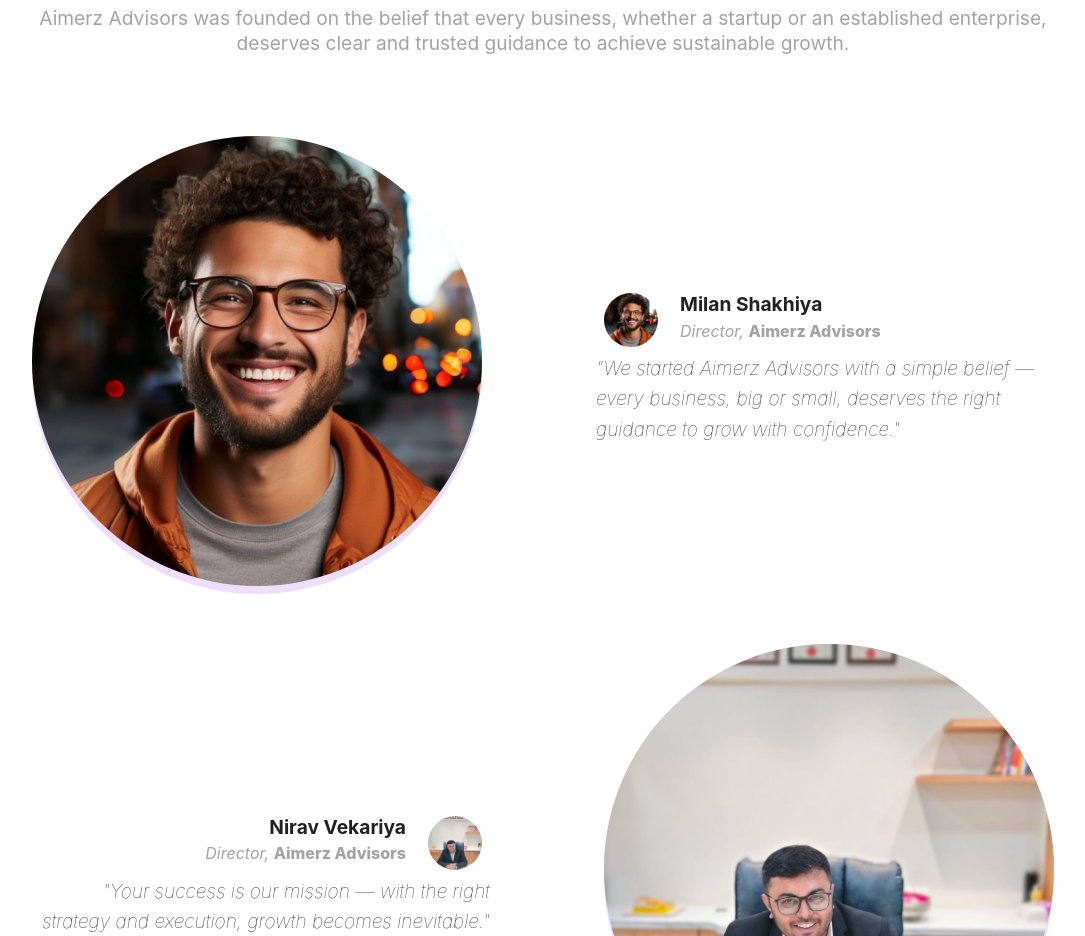
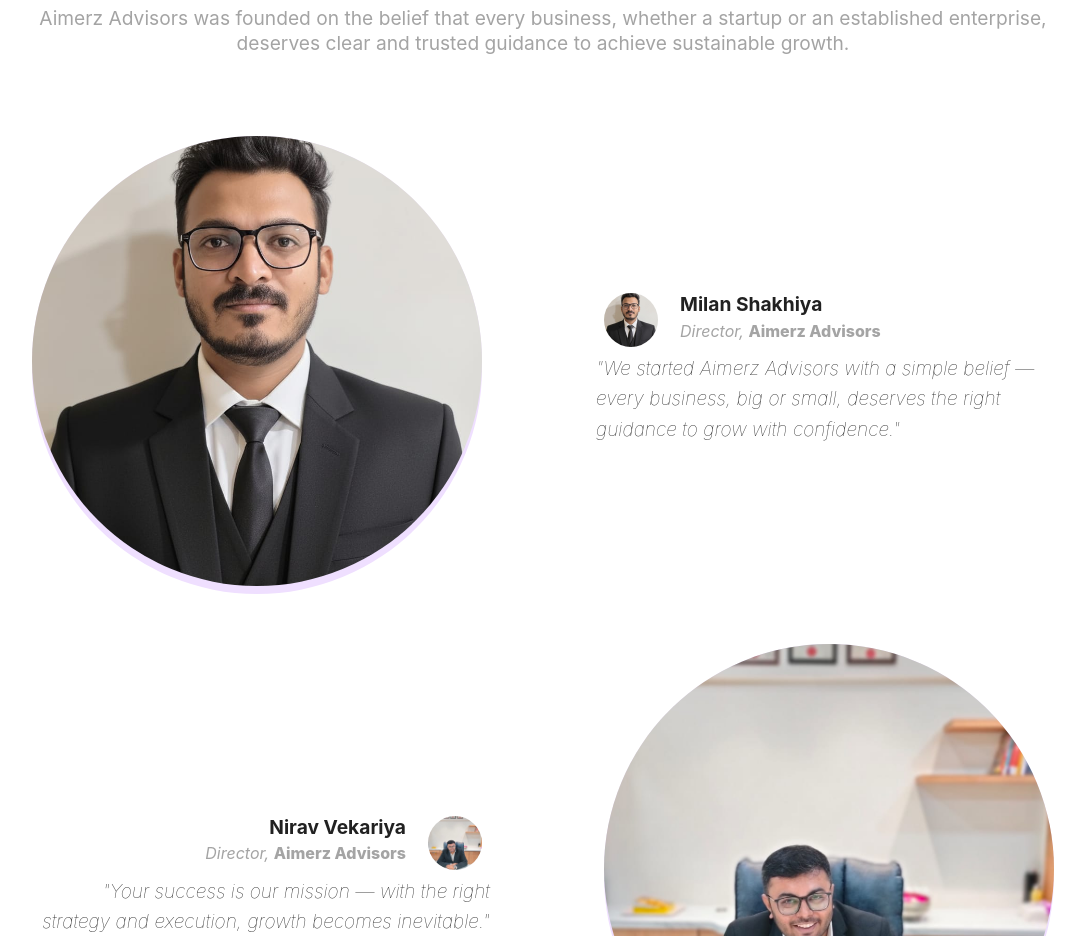
Before and after one commit to bhargav-13/aimerz-adviser, a React (Create React App) app: page /about in a window 1280 px wide. Shown: the part 2343-3279 px from the top of the page, without its empty margins (97-1182 px from the left). Built offline with nearby package versions, Linux system fonts and the light colour scheme; the HTML template or start-up script is replaced by a standard one.

Commit message:
Update image sources in About page and adjust CSS for story photo

```diff
--- a/src/pages/About.css
+++ b/src/pages/About.css
@@ -839,7 +839,7 @@
 .story-content + .story-content { margin-top: 50px; }
 .story-photo { position: relative; width: 450px; aspect-ratio: 1 / 1; }
 .story-photo::before { content: ''; position: absolute; inset: 0; border-radius: 9999px; background: #EFDFFF; z-index: 0; }
-.story-photo img { position: relative; z-index: 1; width: 100%; height: 100%; border-radius: 9999px; object-fit: cover; border: none; outline: none; box-shadow: none; }
+.story-photo img { position: relative; z-index: 1; width: 100%; height: 100%; border-radius: 9999px; object-fit: cover; border: none; outline: none; box-shadow: none;  }
 
 .story-quote, .story-quote--first, .story-quote--second { display: flex; flex-direction: column; gap: 18px; justify-content: center; margin-left: -100px;}
 .quote-header, .quote-header--first, .quote-header--second { display: flex; align-items: center; gap: 14px; }
--- a/src/pages/About.js
+++ b/src/pages/About.js
@@ -154,12 +154,12 @@ const About = () => {
 
             <div className="story-content story-content--first">
               <div className="story-photo">
-                <img src="/image.png" alt="Founder portrait" />
+                <img src="WhatsApp Image 2025-11-21 at 21.41.11_8daf4eff.jpg" alt="Founder portrait" />
               </div>
 
               <div className="story-quote story-quote--first">
                 <div className="quote-header quote-header--first">
-                  <img className="quote-avatar quote-avatar--first" src="/image.png" alt="Milan Shakhiya" />
+                  <img className="quote-avatar quote-avatar--first" src="/WhatsApp Image 2025-11-21 at 21.41.11_8daf4eff.jpg" alt="Milan Shakhiya" />
                   <div className="quote-meta quote-meta--first">
                     <div className="quote-name quote-name--first">Milan Shakhiya</div>
                     <div className="quote-role quote-role--first"><i>Director,</i> <span>Aimerz Advisors</span></div>
```
Also changed, not shown: public/WhatsApp Image 2025-11-21 at 21.41.11_8daf4eff.jpg (added), 1 other file (tests, documents, lock files or other folders).
